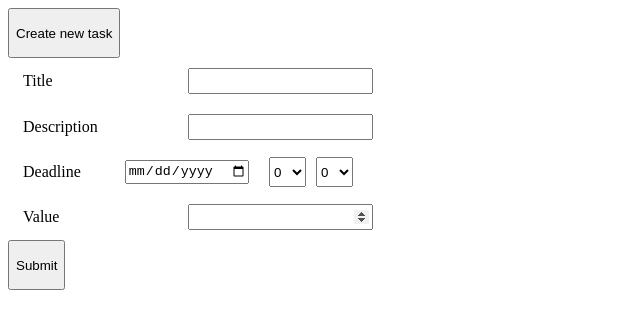
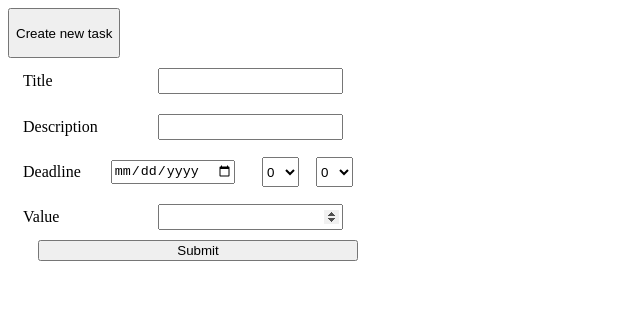
Before and after one commit to brainode-code/braincode, an Angular app: page / in a window 1280 px wide. Both pictures are taken after a click on the button "Create new task". Shown: the top 328 px of the page, without its empty margins (0-640 px from the left). Built offline with nearby package versions, Linux system fonts and the light colour scheme.

Commit message:
change form into reactive form and add validation

```diff
--- a/src/app/app.module.ts
+++ b/src/app/app.module.ts
@@ -9,6 +9,7 @@ import { FormComponent } from './form/form.component';
 import { FormsModule } from '@angular/forms';
 import { ReactiveFormsModule } from '@angular/forms';
 import { TaskItemComponent } from './task-item/task-item.component';
+import { ErrorFieldComponent } from './form/error-field/error-field.component';
 
 @NgModule({
   declarations: [
@@ -17,6 +18,7 @@ import { TaskItemComponent } from './task-item/task-item.component';
     ButtonComponent,
     FormComponent,
     TaskItemComponent,
+    ErrorFieldComponent
 
   ],
   imports: [
--- /dev/null
+++ b/src/app/form/error-field/error-field.component.html
@@ -0,0 +1,5 @@
+<div *ngIf="displayError">
+  <div class="error-msg">
+    {{ errorMsg }}
+  </div>
+</div>
--- /dev/null
+++ b/src/app/form/error-field/error-field.component.scss
@@ -0,0 +1,4 @@
+.error-msg {
+    color: #a94442;
+    margin-right: 15px;
+  }
--- a/src/app/form/form.component.html
+++ b/src/app/form/form.component.html
@@ -1,18 +1,40 @@
 <form [formGroup]="formGroup" (ngSubmit)="onSubmit(formGroup)">
+
+    <div class="form-group" [ngClass]="checkerCss('title')">
         <label>
             Title <input type="text" formControlName="title" name="title">
         </label>
+
+        <app-error-field
+            [displayError]="isFieldValid('title')"
+            errorMsg="Please provide title">
+        </app-error-field>
+    </div>
+
+    <div class="form-group" [ngClass]="checkerCss('description')">
         <label>
             Description <input type="text" formControlName="description" name="description">
         </label>
+        <app-error-field
+            [displayError]="isFieldValid('description')"
+            errorMsg="Please provide description">
+        </app-error-field>
+    </div>
+
     <div>
-        <label>Deadline
-            <input type="date" formControlName="deadline" name="deadline">
 
+        <div class="form-group" [ngClass]="checkerCss('deadline')">
+            <label>
+                Deadline <input type="date" formControlName="deadline" name="deadline">
             </label>
+            <app-error-field
+                [displayError]="isFieldValid('deadline')"
+                errorMsg="Please provide Deadline date">
+            </app-error-field>
+        </div>
 
     <select formControlName="hours">
-            <option *ngFor="let option of generatorOptions(23,1)">
+        <option *ngFor="let option of generatorOptions(24,1)">
             {{ option }}
         </option>
     </select>
@@ -23,14 +45,22 @@
         </option>
     </select>
     </div>
+
+
+    <div class="form-group" [ngClass]="checkerCss('value')">
         <label>
             Value <input class="value" type="number" min="0" value="1" formControlName="value" name="value">
         </label>
+        <app-error-field
+            [displayError]="isFieldValid('value')"
+            errorMsg="Please provide value">
+        </app-error-field>
+    </div>
 
-    <app-button type="submit">Submit</app-button>
+    <button type="submit">Submit</button>
 
 </form>
+
 <p class="taskList" *ngIf="visible">LIST OF TASKS</p>
-<app-task-item
-  *ngFor="let taskItem of valuesArras"
-  [task]="taskItem"></app-task-item>
+<app-task-item *ngFor="let task of valuesArras" [task]="task">
+</app-task-item>
--- a/src/app/form/form.component.scss
+++ b/src/app/form/form.component.scss
@@ -5,6 +5,7 @@ form {
     justify-content: center;
     align-content: space-between;
     margin-bottom: 50px;
+    // margin-left: 30px;
 }
 
 input {
@@ -33,6 +34,10 @@ select {
     margin: 0 5px;
 }
 
+button {
+    margin-left: 30px;
+}
+
 .taskList {
     font-weight: bold;
 }
@@ -41,3 +46,10 @@ select {
 .valkue::-webkit-outer-spin-button {
     opacity: 1;
 }
+
+.form-group {
+    display: flex;
+    flex-direction: column;
+    align-items: flex-end;
+    padding-left: 30px;
+}
--- a/src/app/form/form.component.ts
+++ b/src/app/form/form.component.ts
@@ -1,14 +1,16 @@
-import { Component } from '@angular/core';
+import { Component, OnInit } from '@angular/core';
 import { TaskForm } from './form.model';
-import { FormGroup, FormBuilder, Validators } from '@angular/forms';
+import { FormGroup, FormBuilder, Validators, FormControl } from '@angular/forms';
 
 @Component({
   selector: 'app-form',
   templateUrl: './form.component.html',
   styleUrls: ['./form.component.scss']
 })
-export class FormComponent {
+export class FormComponent implements OnInit {
   public formGroup: FormGroup;
+  public visible = false;
+  public valuesArras: Array<TaskForm>;
 
   constructor(private formBuilder: FormBuilder) {
     this.formGroup = this.formBuilder.group({
@@ -20,16 +22,47 @@ export class FormComponent {
       value: ['', Validators.required]
     });
   }
-
-  public onSubmit(form: TaskForm): void {
-    console.log(form.value);
+  ngOnInit(): void {
+    this.valuesArras = [];
   }
 
   public generatorOptions(amount: number, step: number): Array<number> {
     let options: Array<number> = [];
     for (let i = 0; i < amount + 1; i++) {
-      options.push(i * step)
+      options.push(i * step);
     }
     return options;
   }
+
+  public onSubmit(form: FormGroup) {
+    if (this.formGroup.valid) {
+      this.valuesArras.push(form.value);
+      this.visible = true;
+      this.formGroup.reset()
+    } else {
+      this.validateAllFormFields(this.formGroup);
+    }
+  }
+
+  public validateAllFormFields(formGroup: FormGroup) {
+    Object.keys(formGroup.controls).forEach(field => {
+      const control = formGroup.get(field);
+      if (control instanceof FormControl) {
+        control.markAsTouched({ onlySelf: true });
+      } else if (control instanceof FormGroup) {
+        this.validateAllFormFields(control);
+      }
+    });
+  }
+
+  public isFieldValid(field: string) {
+    return !this.formGroup.get(field).valid && this.formGroup.get(field).touched;
+  }
+
+  public checkerCss(field: string) {
+    return {
+      'has-error': this.isFieldValid(field),
+      'has-feedback': this.isFieldValid(field)
+    };
+  }
 }
--- a/src/app/task-item/task-item.component.html
+++ b/src/app/task-item/task-item.component.html
@@ -2,7 +2,7 @@
 	<div class="task-heading">Title: {{ task.title }}</div>
 	<div class="task-body">
 		<p>Description: {{ task.description }}</p>
-		<p>Deadline: {{ task. deadline }}</p>
+		<p>Deadline: {{ task.deadline }} {{ task.hours }}h {{ task.minutes }}min</p>
 		<p>Value: {{ task.value }}</p>
 	</div>
 </div>
--- a/src/app/task-item/task-item.component.ts
+++ b/src/app/task-item/task-item.component.ts
@@ -1,3 +1,4 @@
+import { TaskForm } from './../form/form.model';
 import { Component, OnInit, Input } from '@angular/core';
 
 @Component({
@@ -6,11 +7,14 @@ import { Component, OnInit, Input } from '@angular/core';
   styleUrls: ['./task-item.component.scss']
 })
 export class TaskItemComponent implements OnInit {
-  @Input() task: {title: string, description: string, deadline: Date, value: number};
+  @Input() task: TaskForm;
+  public tasks: TaskForm[];
 
   constructor() { }
 
   ngOnInit(): void {
   }
 
+
+
 }
```
Also changed, not shown: src/app/form/error-field/error-field.component.ts (added, +11 -0 lines), 1 other file (tests, documents, lock files or other folders). Lines whose indentation alone changed are shown as unchanged.
